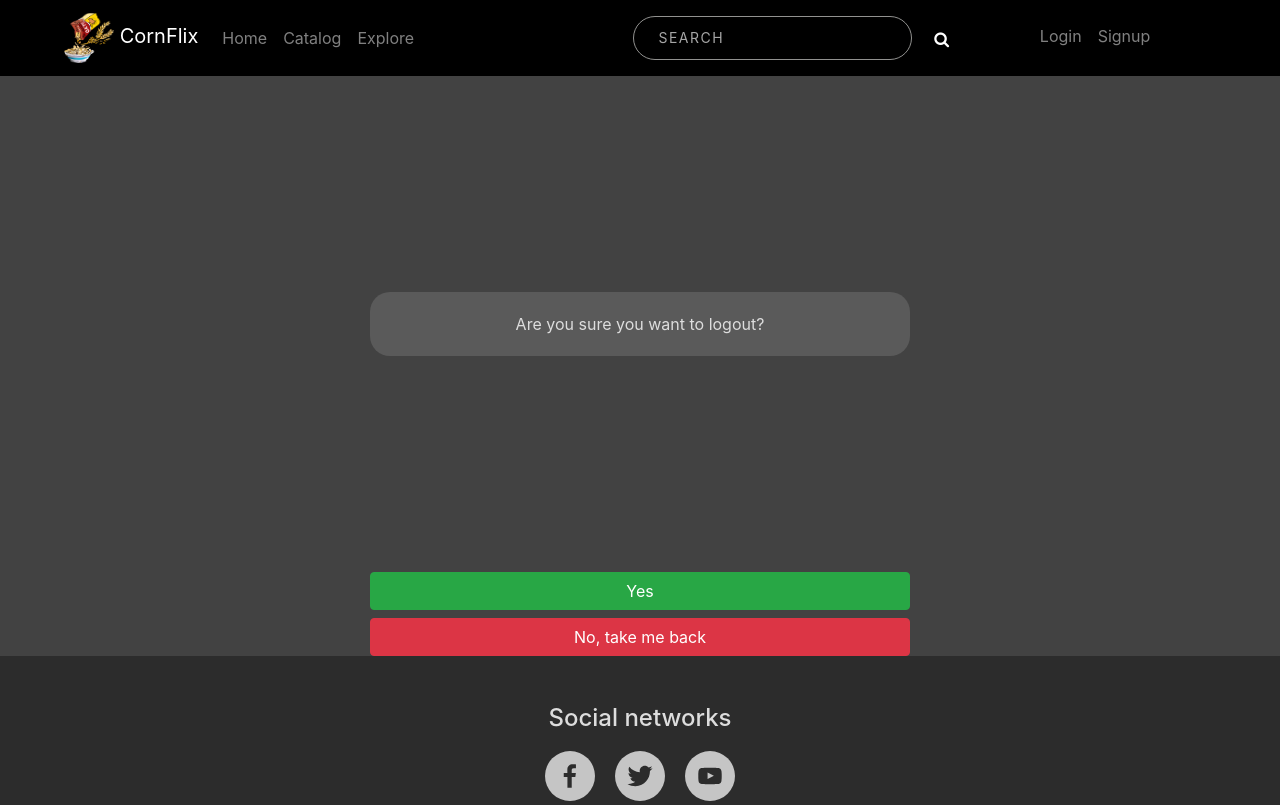
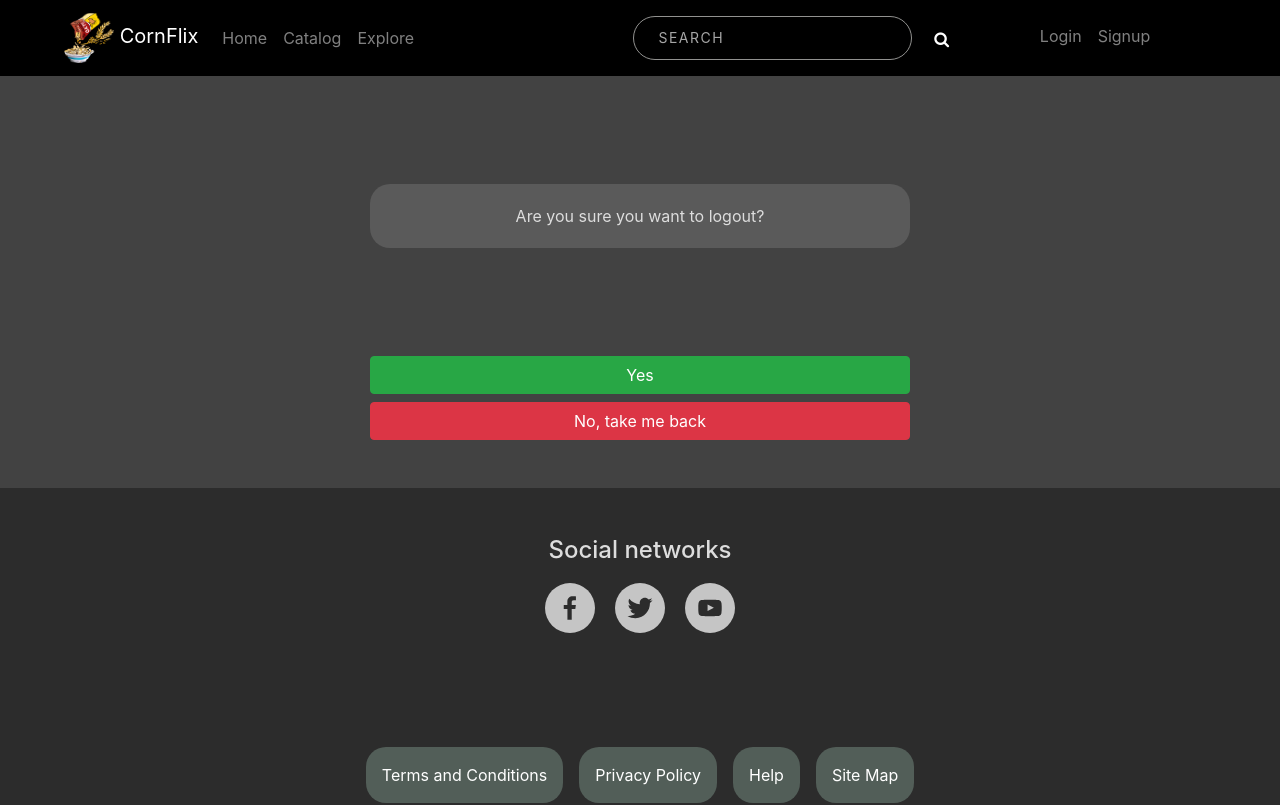
Before and after one commit to ajj-siraj/Cornflix, a React (Create React App) app: page /logout in a window 1280 px wide. Shown: the top 805 px of the page. Built offline with nearby package versions, Linux system fonts and the light colour scheme; no server answers.

Commit message:
login recaptcha implemented along with backend verification

```diff
--- a/src/components/Login.js
+++ b/src/components/Login.js
@@ -1,43 +1,21 @@
 import React from "react";
-import { Col, Row, Container, Form, Button } from "react-bootstrap";
+import { Col, Row, Container, Form, Button, Alert } from "react-bootstrap";
 import { Form as FinalForm, Field } from "react-final-form";
 import ReCAPTCHA from "react-google-recaptcha";
 import { apiServerBaseUrl, recaptchaSiteKey } from "../config";
-import { Redirect } from "react-router-dom";
 
-const sleep = (ms) => new Promise((resolve) => setTimeout(resolve, ms));
-
-// const onSubmit = async (values) => {
-//   fetch(apiServerBaseUrl + "/users/login", {
-//     method: "POST",
-//     headers: { "Content-Type": "application/json" },
-//     body: JSON.stringify(values),
-//   })
-//     .then((response) => response.json())
-//     // .then((response) => alert(JSON.stringify(response)))
-//     .then((response) => {
-//       if (response.success) {
-//         this.setState(prevState => ({...prevState, user: {isLoggedIn: true}}))
-//       }
-//     })
-//     .catch((err) => alert(err));
-
-//   // await sleep(300);
-//   // window.alert(JSON.stringify(values, 0, 2));
-// };
+// const sleep = (ms) => new Promise((resolve) => setTimeout(resolve, ms));
 
 //validators
 const required = (value) => (value ? undefined : "Required");
-// const mustBeNumber = (value) => (isNaN(value) ? "Must be a number" : undefined);
-// const minValue = (min) => (value) =>
-//   isNaN(value) || value >= min ? undefined : `Should be greater than ${min}`;
-// const composeValidators = (...validators) => (value) =>
-//   validators.reduce((error, validator) => error || validator(value), undefined);
 
 const Captcha = (props) => {
   return (
     <Form.Group>
       <ReCAPTCHA sitekey={recaptchaSiteKey} onChange={props.input.onChange} />
+      {props.meta.error && props.meta.touched && (
+        <div className="form-validation-feedback validation-error">{props.meta.error}</div>
+      )}
     </Form.Group>
   );
 };
@@ -47,6 +25,7 @@ class Login extends React.Component {
     super(props);
     this.state = {
       user: { isLoggedIn: false },
+      loginFailed: false,
     };
     this.onSubmit = this.onSubmit.bind(this);
   }
@@ -61,15 +40,14 @@ class Login extends React.Component {
       // .then((response) => alert(JSON.stringify(response)))
       .then((response) => {
         if (response.success) {
-          this.props.loginUser({isLoggedIn: true});
-          // this.setState(prevState => ({...prevState, user: {isLoggedIn: true}}))
+          this.props.loginUser({ isLoggedIn: true });
+        } else {
+          this.setState((prevState) => ({ ...prevState, loginFailed: true }));
         }
       })
       .catch((err) => alert(err));
+  };
 
-    // await sleep(300);
-    // window.alert(JSON.stringify(values, 0, 2));
-  };
   render() {
     if (this.props.user.isLoggedIn) {
       return (
@@ -93,15 +71,14 @@ class Login extends React.Component {
       );
     }
 
-    // if(this.props.user.isLoggedIn){
-    //   return(
-    //     <Redirect to={{pathname: '/', state: {user: {isLoggedIn: true}}}} />
-    //   );
-    // }
     return (
-
       <Container>
         <Row className="mt-5 justify-content-center">
+          <Col xs="12" className="text-center">
+            {this.state.loginFailed ? (
+              <Alert variant="danger">Incorrect credentials, please try again!</Alert>
+            ) : null}
+          </Col>
           <Col lg="6" style={{ backgroundColor: "#5a5a5a", borderRadius: "20px", padding: "5%" }}>
             <FinalForm
               onSubmit={this.onSubmit}
@@ -157,11 +134,11 @@ class Login extends React.Component {
                     </Col>
                   </Form.Row>
 
-                  {/* <Form.Row>
-                  <Col>
-                    <Field name="recaptcha" component={Captcha} validate={required} />
-                  </Col>
-                </Form.Row> */}
+                  <Form.Row>
+                    <Col>
+                      <Field name="recaptcha" component={Captcha} validate={required} />
+                    </Col>
+                  </Form.Row>
 
                   <Form.Row>
                     <Col>
--- a/src/components/Logout.js
+++ b/src/components/Logout.js
@@ -18,12 +18,12 @@ const Logout = (props) => {
 
   return (
     <Container>
-      <Row className="justify-content-center align-self-center text-center">
+      <Row className="justify-content-center align-self-center text-center mb-5">
         <Col lg="6">
           <p
             style={{
-              marginTop: "40%",
-              marginBottom: "40%",
+              marginTop: "20%",
+              marginBottom: "20%",
               padding: "20px",
               borderRadius: "20px",
               backgroundColor: "#5a5a5a",
```
